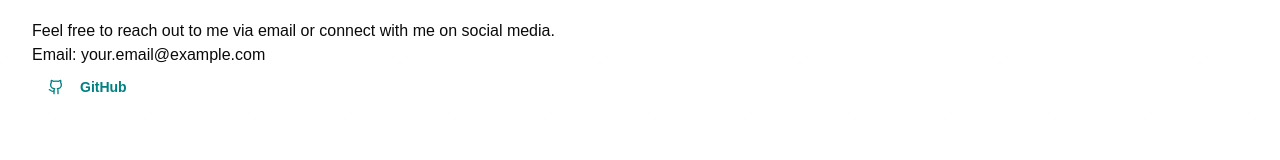
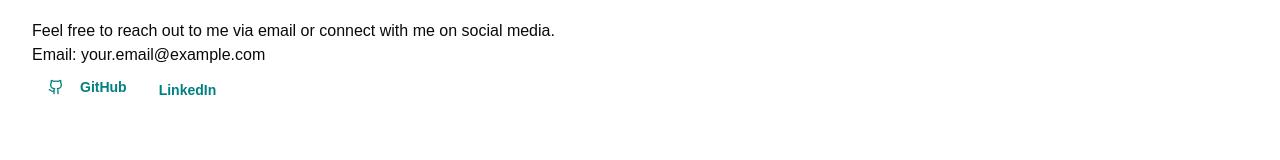
Before and after one commit to rithic-k/Portfolio-Web, a Next.js app: page / in a window 1280 px wide. Shown: the part 637-797 px from the top of the page. Built offline with nearby package versions, Linux system fonts and the light colour scheme.

Commit message:
https://www.linkedin.com/in/rithic-krishna-928897315/ linkedin

```diff
--- a/src/app/page.tsx
+++ b/src/app/page.tsx
@@ -132,6 +132,11 @@ export default function Home() {
                 GitHub
               </a>
             </Button>
+                         <Button variant="ghost" className="navbar-button" asChild>
+              <a href="https://www.linkedin.com/in/rithic-krishna-928897315/" target="_blank" rel="noopener noreferrer" className="flex items-center">
+                LinkedIn
+              </a>
+            </Button>
         </section>
       </main>
 
```
